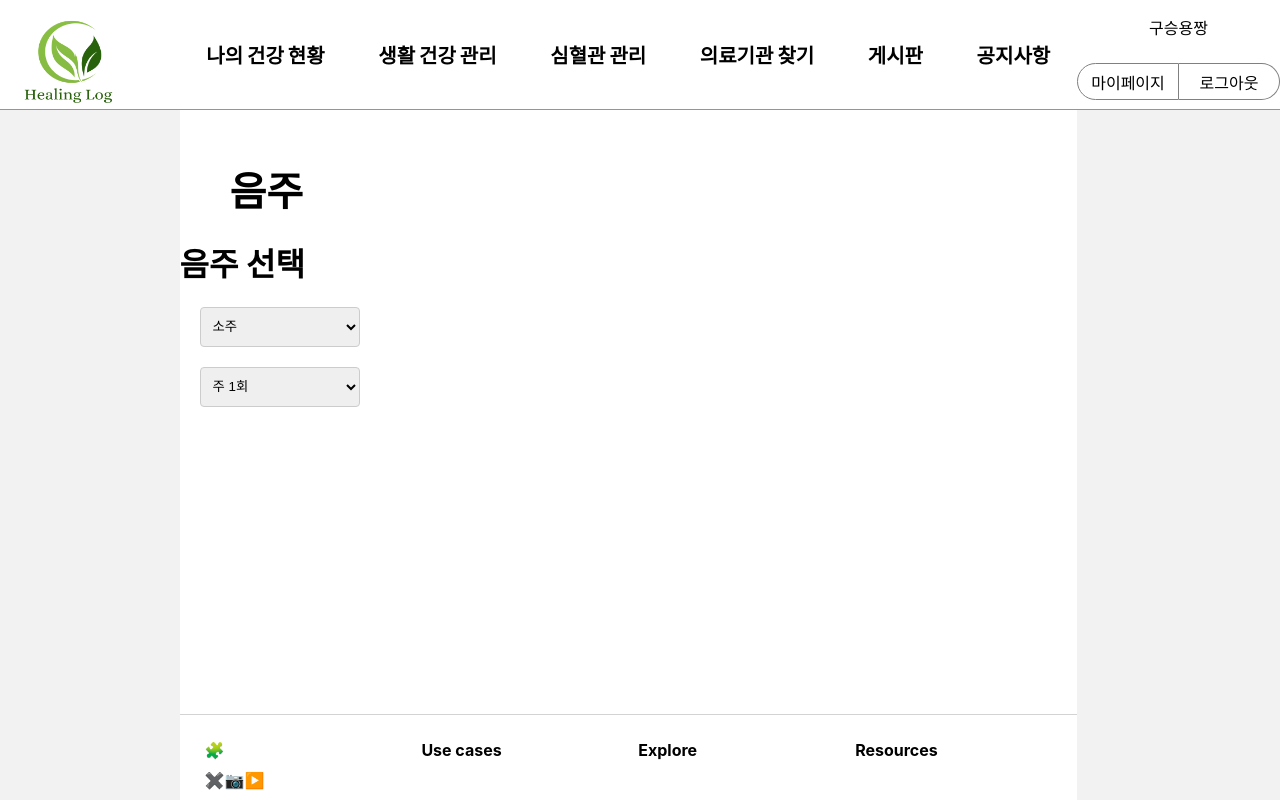
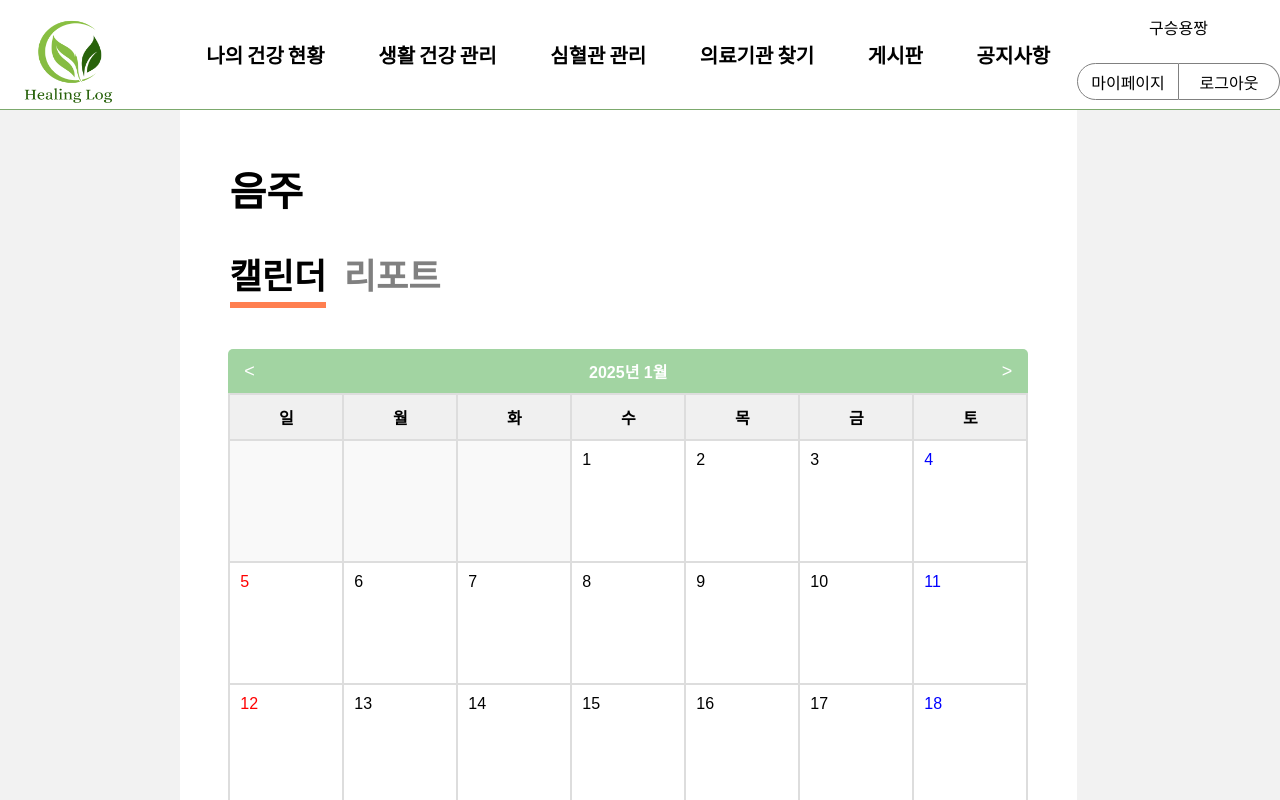
Before and after one commit to rlatmdxor/finalPrj01, a React (Create React App) app in the folder healthcare_react/healinglog/: page /alc in a window 1280 px wide. Shown: the top 800 px of the page. Built offline with nearby package versions, Linux system fonts and the light colour scheme.

Commit message:
feat: 음주 페이지 1236 수정

```diff
--- a/healthcare_react/healinglog/src/components/pages/Healthcarefacility/Pharmacy/Pharmacy.jsx
+++ b/healthcare_react/healinglog/src/components/pages/Healthcarefacility/Pharmacy/Pharmacy.jsx
@@ -77,6 +77,7 @@ const Pharmacy = () => {
       <SubTitle>
         병원 <Highlight>약국</Highlight> 보건소
       </SubTitle>
+
       <Box>
         <TitleBox>지역</TitleBox>
 
--- a/healthcare_react/healinglog/src/components/pages/LivingHealth/Alc/Alc.jsx
+++ b/healthcare_react/healinglog/src/components/pages/LivingHealth/Alc/Alc.jsx
@@ -1,16 +1,42 @@
-import React from 'react';
 import Title from '../../../util/Title';
 import { setSelection } from '../../../../redux/selectSlice';
 import SelectedBar from '../../../util/SelectedBar';
+import styled from 'styled-components';
+import Calendar from '../../../util/Calendar';
+import Modal from '../../../util/Modal';
+
+const SubTitle = styled.div`
+  font-size: 35px;
+  font-weight: 600;
+  color: gray;
+  margin-top: 30px;
+  margin-bottom: 50px;
+  margin-left: 50px;
+`;
+
+const Highlight = styled.span`
+  border-bottom: 6px solid #ff7f50; /* 주황색 밑줄 */
+  padding-bottom: 5px;
+  color: black;
+`;
+
+const Box = styled.span``;
 
 const Alc = () => {
   return (
     <div>
       <Title>음주</Title>
-      <h1>음주 선택</h1>
+      <SubTitle>
+        <Highlight>캘린더</Highlight>&nbsp;&nbsp;리포트
+      </SubTitle>
 
+      <Box>
+        <Calendar></Calendar>
+      </Box>
       <SelectedBar label="alcohol" options={['소주', '맥주', '막걸리', '와인']} reduxAction={setSelection} index={0} />
       <SelectedBar label="alcohol" options={['주 1회', '주 2~3회', '매일']} reduxAction={setSelection} index={1} />
+
+      <Modal></Modal>
     </div>
   );
 };
```
Also changed, not shown: healthcare_react/healinglog/src/components/admin/AdminUserManage.jsx (added, +15 -0 lines).
